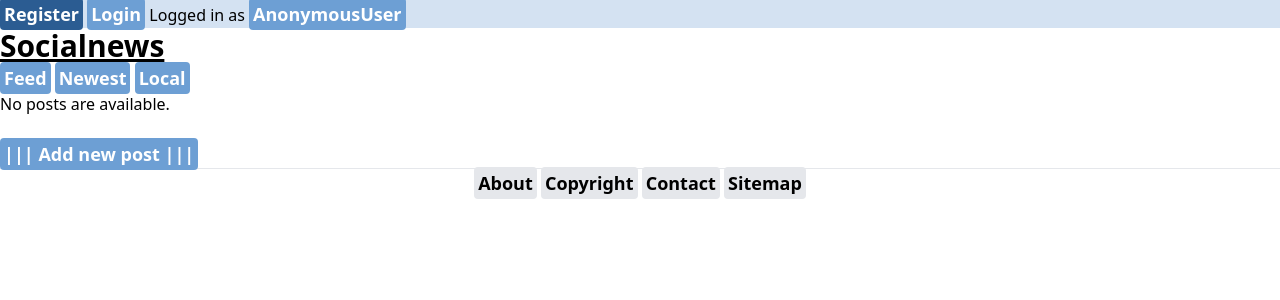
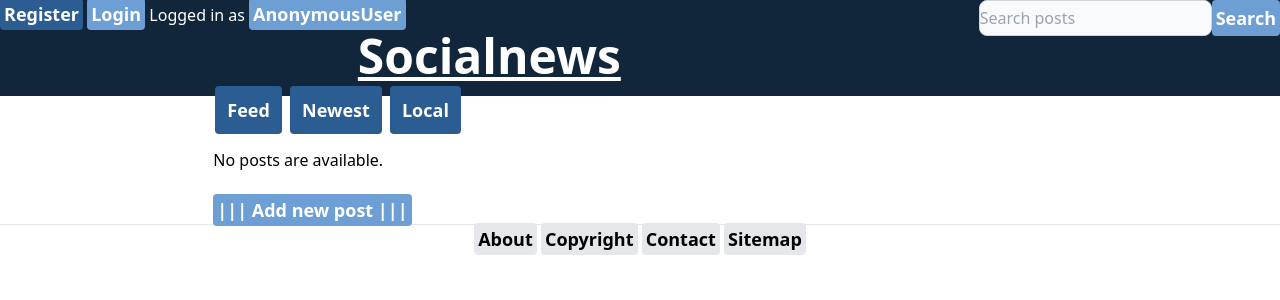
Before and after one commit to MateuszPuto/socialnews, a Django app: page /forum/ in a window 1280 px wide. Shown: the top 300 px of the page. Run offline with Django 4.2, Linux system fonts and the light colour scheme; data that the repository does not hold is empty; some libraries are stand-ins or nearby versions.

Commit message:
pure style

```diff
--- a/pyproject.toml
+++ b/pyproject.toml
@@ -18,6 +18,11 @@ rabbitmq = "^0.2.0"
 pre-commit = "^2.20.0"
 django-cleanup = "^6.0.0"
 faker = "^15.3.4"
+elasticsearch = "^8.5.3"
+geocoder = "^1.38.1"
+django-ipware = "^4.0.2"
+numpy = "^1.24.1"
+folium = "^0.14.0"
 
 
 [build-system]
--- a/src/forum/templates/forum/base.html
+++ b/src/forum/templates/forum/base.html
@@ -31,35 +31,56 @@
             .btn-footer {
                 @apply text-lg text-black font-bold bg-gray-200 hover:bg-gray-400 hover:text-white p-1 rounded;
             }
+
+            .btn-vote {
+              @apply text-lg text-white font-bold bg-brand-700 hover:bg-white hover:border-dashed border-gray-700 border-2 hover:text-black rounded cursor-pointer;
+            }
+
+            .btn-nav {
+              @apply text-lg text-white font-bold bg-brand-500 hover:bg-brand-300 p-3 rounded;
+            }
+
+            .btn-pag {
+              @apply text-lg text-white font-bold bg-brand-500 hover:bg-brand-300 p-1 rounded;
+            }
         }
       </style>
 
 </head>
 
 {% block header %}
-<div class="bg-brand-100">
+  <div class="bg-brand-800 h-24">
       <a href="{% url 'user:register' %}" class="btn-blue">Register</a>
       <a href="{% url 'user:login' %}" class="btn-blue">Login</a>
 
       {% if user is not None %}
-        <span id="username">Logged in as <a href="{% url 'user:profile' %}" class="btn-blue">{{ user }}</a></span>
+          <span id="username" class="text-white">Logged in as <a href="{% url 'user:profile' %}" class="btn-blue">{{ user }}</a></span>
       {% endif %}
-</div>
-<h1 class="text-3xl font-bold underline">Socialnews</h1>
-<div class="navbar">
-    <a href="{% url 'forum:feed' %}" class="btn-blue">Feed</a>
-    <a href="{% url 'forum:newest' %}" class="btn-blue">Newest</a>
-    <a href="{% url 'forum:local' %}" class="btn-blue">Local</a>
 
       <span style="float: right;">
-        <input type="text" id="searchbar">
+        <form class="flex flex-row">
+          <input type="search" id="searchbar" class="grow text-gray-900 border border-gray-300 rounded-lg bg-gray-50" placeholder="Search posts" required>
+          <button type="submit" class="btn-blue">Search</button>
+        </form>
     </span>
+
+    <h1 class="text-5xl text-center text-white font-bold underline mt-1 mb-1">Socialnews</h1>
   </div>
 {% endblock %}
 
+<div class="flex flex-row bg=white">
+	<div class="w-1/6"></div>
+	  <div class"w-2/3">
+      <div class="mb-6">
+        {% block navigation %}
+        {% endblock %}
+      </div>
       {% block content %}
           <p>Nothing to show.</p>
       {% endblock %}
+    </div>
+  <div class="w-1/6"></div>
+</div>
 
 {% block footer %}
     <hr>
--- a/src/forum/templates/forum/feed.html
+++ b/src/forum/templates/forum/feed.html
@@ -1,33 +1,34 @@
-{% extends './base.html' %}
+{% extends './main.html' %}
 
 {%block content %}
 	{% if user_feed %}
-		<ol>
+		<ol class="divide-y-2 divide-base-900 ml-20">
 			{% for post in user_feed %}
-				<li>
+				<li class="flex flex-row mb-3 mt-3">
 					<form action="{% url 'forum:vote' post.uuid %}" style="display: inline;" method="post">
 						{% csrf_token %}
-						<fieldset style="border:none; display: inline;">
-							<span>Votes: {{ post.votes }} | </span>
-
-							<input type="submit" value="Vote">
+						<fieldset style="border:none; display: inline;" class="w-32 font-bold">
+								<span>Votes: {{ post.votes }} | </span>
+								<input type="submit" value="Vote" class="btn-vote">
 						</fieldset>
 					</form>
-					<a href="/forum/{{ post.uuid }}/">{{ post.title }}</a>
+					<div class="w-96">
+						<a href="/forum/{{ post.uuid }}/" class="underline text-blue-500 visited:text-purple-500">{{ post.title }}</a>
+					</div>
 				</li>
 			{% endfor %}
 		</ol>
 		<div class="pagination">
 			{% if user_feed.has_previous %}
-			<a href="?page={{ user_feed.previous_page_number }}">&laquo; previous</a>
+			<a href="?page={{ user_feed.previous_page_number }}" class="btn-pag">&laquo; previous</a>
 			{% endif %}
 
-			<span class="current">
+			<span class="current text-base">
 				Page {{ user_feed.number }} of {{ user_feed.paginator.num_pages }}.
 			</span>
 
 			{% if user_feed.has_next %}
-				<a href="?page={{ user_feed.next_page_number }}">next &raquo;</a>
+				<a href="?page={{ user_feed.next_page_number }}" class="btn-pag">next &raquo;</a>
 			{% endif %}
 		</div>
 	{% else %}
--- /dev/null
+++ b/src/forum/templates/forum/main.html
@@ -0,0 +1,9 @@
+{% extends './base.html' %}
+
+{% block navigation %}
+  <div class="navbar mb-2">
+      <a href="{% url 'forum:feed' %}" class="btn-nav m-0.5">Feed</a>
+      <a href="{% url 'forum:newest' %}" class="btn-nav m-0.5">Newest</a>
+      <a href="{% url 'forum:local' %}" class="btn-nav m-0.5">Local</a>
+  </div>
+{% endblock %}
--- a/src/forum/templates/forum/newcomment.html
+++ b/src/forum/templates/forum/newcomment.html
@@ -4,10 +4,12 @@
 
 <form action="{% url 'forum:newcomment' post_uuid %}" method="post" class="bg-white shadow-md rounded px-8 pt-6 pb-8 mb-4">
 	{% csrf_token %}
-	<fieldset>
+	<fieldset class="text-gray-500 font-bold bg-gray-200 items-center">
 		<legend>Add new comment to the discussion:</legend>
 
-		{{ comment }}
+		<div class="flex flex-row">
+			{{ comment }}
+		</div>
 
 		<input type="submit" value="Submit" class="bg-blue-500 hover:bg-blue-700 text-white font-bold py-2 px-4 rounded focus:outline-none focus:shadow-outline">
 	</fieldset>
```
Also changed, not shown: requirements.txt (+18 -0 lines), src/forum/templates/forum/newtopic.html (+7 -3 lines), src/forum/templates/forum/post.html (+25 -15 lines), src/user/templates/user/login.html (+9 -3 lines), src/forum/migrations/0001_initial.py, src/user/migrations/0001_initial.py, 4 other files. Lines whose indentation alone changed are shown as unchanged.
